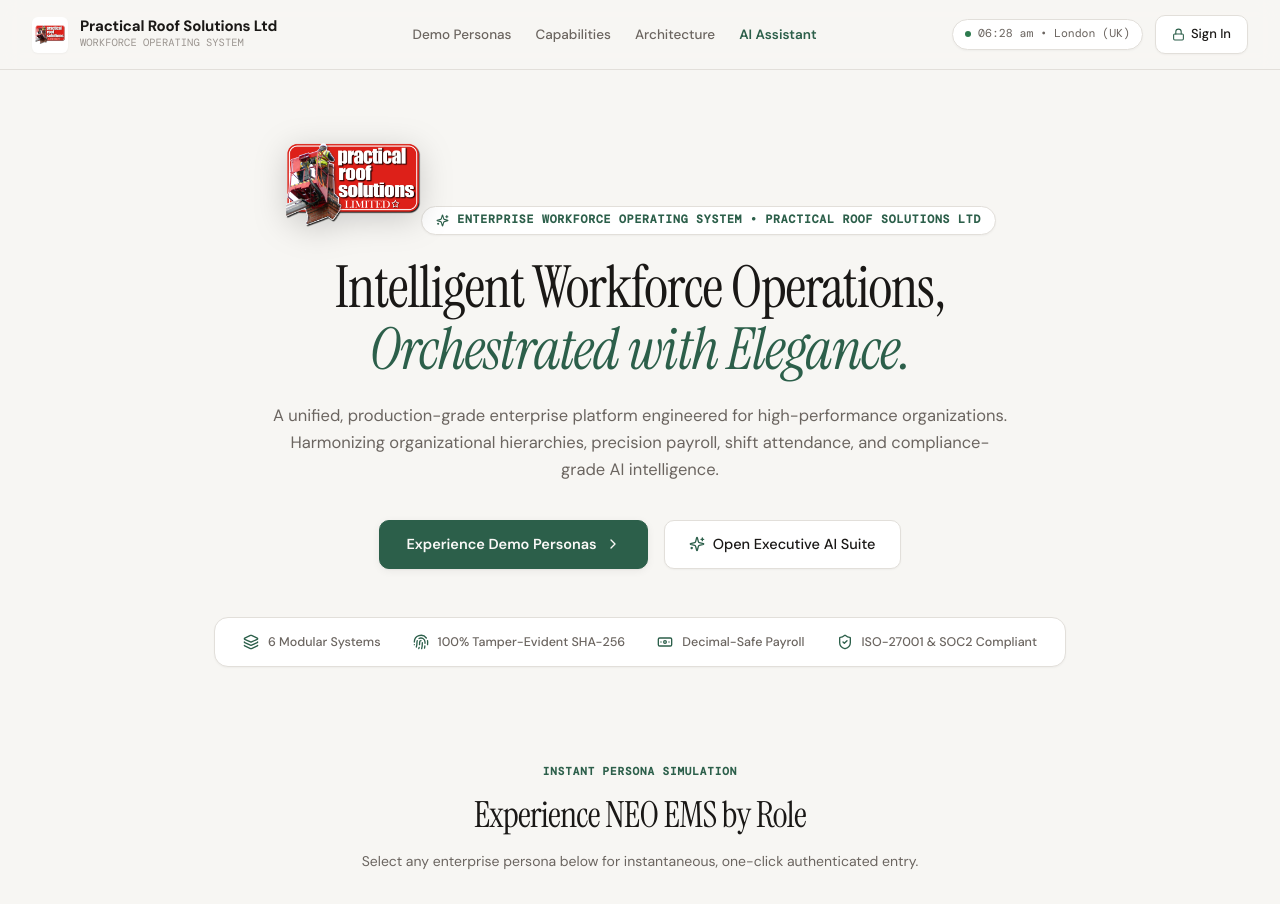
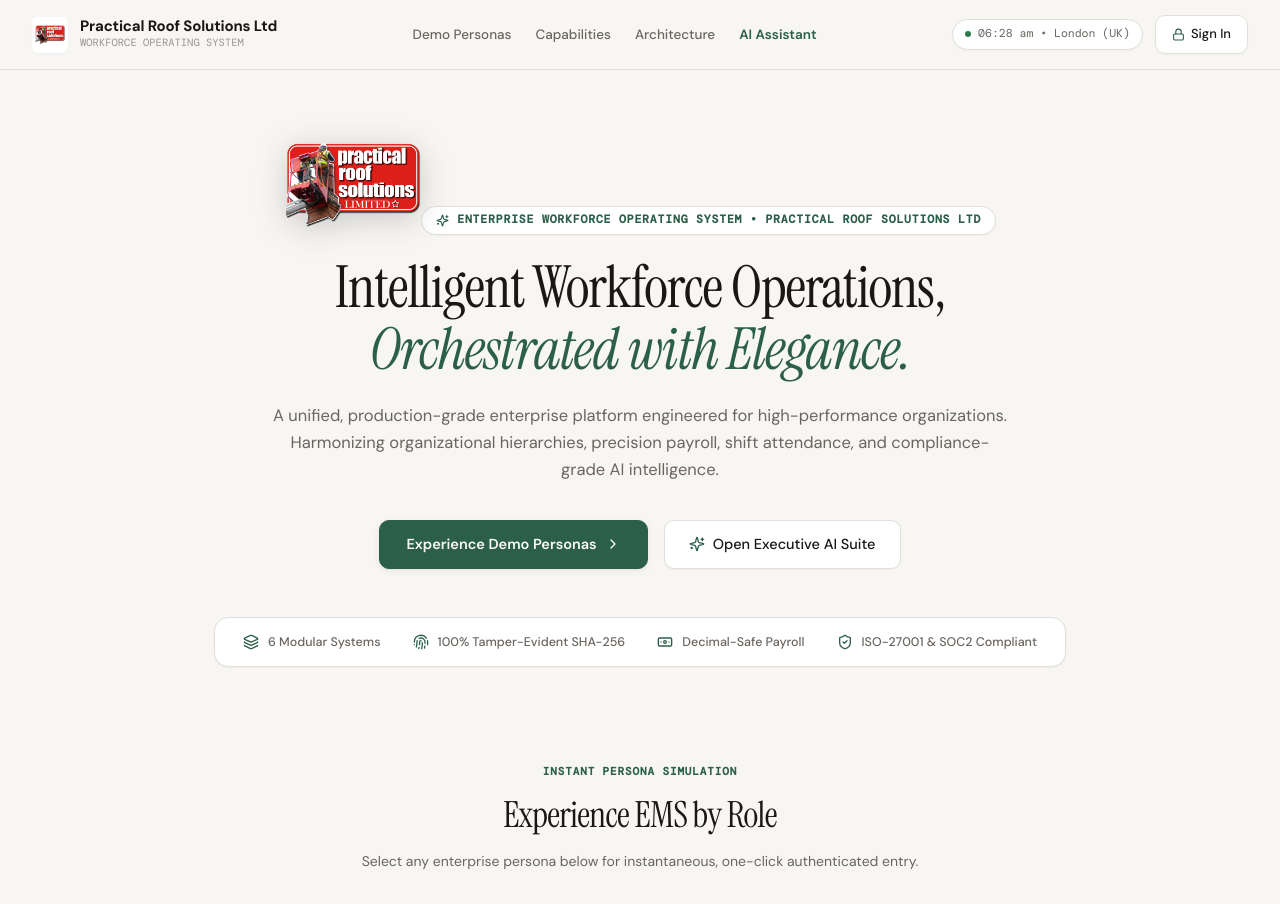
Before and after one commit to rahmanshahriar777/prems, a Next.js app in the folder apps/web/: page / in a window 1280 px wide. Shown: the top 904 px of the page. Built offline with nearby package versions, Linux system fonts and the light colour scheme; no server answers; a web font is replaced by a local one.

Commit message:
fix(branding): change Experience NEO EMS by Role to Experience EMS by Role

```diff
--- a/apps/web/public/landing.html
+++ b/apps/web/public/landing.html
@@ -760,7 +760,7 @@
   <section class="section" id="personas">
     <div class="section-header">
       <span class="section-tag">Instant Persona Simulation</span>
-      <h2 class="section-title">Experience NEO EMS by Role</h2>
+      <h2 class="section-title">Experience EMS by Role</h2>
       <p class="section-desc">
         Select any enterprise persona below for instantaneous entry into the workspace.
       </p>
--- a/apps/web/src/app/page.tsx
+++ b/apps/web/src/app/page.tsx
@@ -241,7 +241,7 @@
       <section className="landing-section" id="personas">
         <div className="landing-section-header">
           <span className="landing-section-tag">Instant Persona Simulation</span>
-          <h2 className="landing-section-title">Experience NEO EMS by Role</h2>
+          <h2 className="landing-section-title">Experience EMS by Role</h2>
           <p className="landing-section-desc">
             Select any enterprise persona below for instantaneous, one-click authenticated entry.
           </p>
--- a/apps/web/src/components/layout/dashboard-layout.tsx
+++ b/apps/web/src/components/layout/dashboard-layout.tsx
@@ -23,7 +23,7 @@
     return (
       <div className="h-screen w-screen flex flex-col items-center justify-center bg-white text-slate-500">
         <div className="w-10 h-10 border-2 border-primary-500/30 border-t-primary-500 rounded-full animate-spin mb-4" />
-        <p className="text-sm font-medium">Authenticating NEO EMS session...</p>
+        <p className="text-sm font-medium">Authenticating EMS session...</p>
       </div>
     );
   }
```
